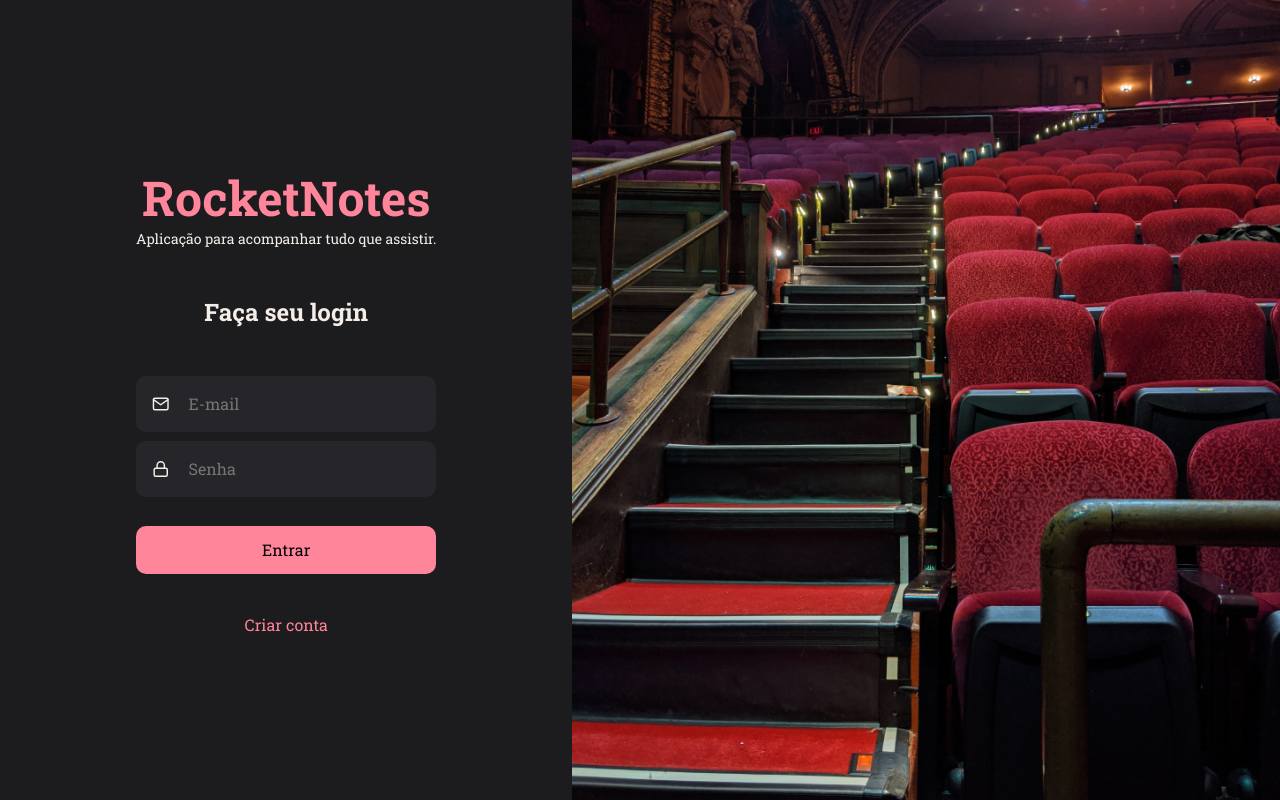
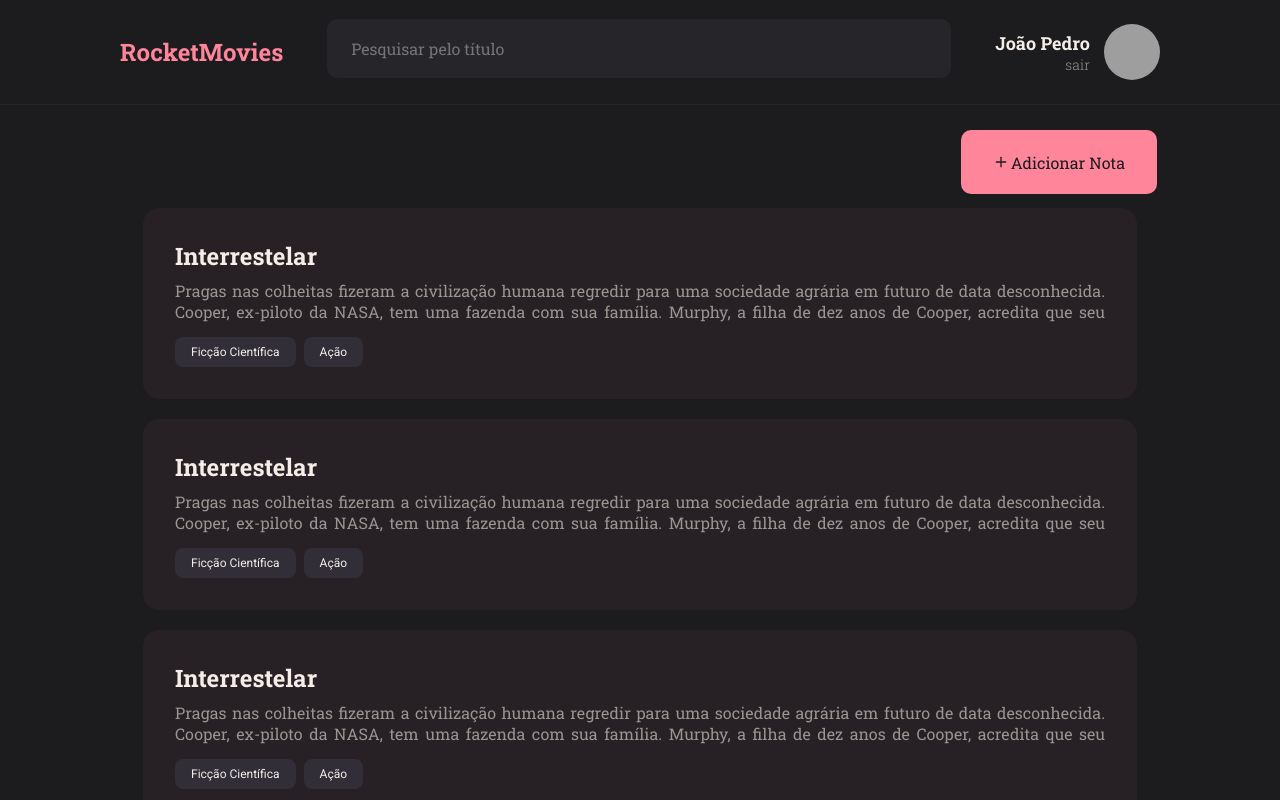
Before and after one commit to espjotape/rocketmovies, a React (Vite) app: page / in a window 1280 px wide. Built offline with nearby package versions, Linux system fonts and the light colour scheme; grey boxes are pictures that could not be loaded.

Commit message:
navigation

```diff
--- a/src/components/Header/index.jsx
+++ b/src/components/Header/index.jsx
@@ -9,7 +9,7 @@ export function Header(){
         <input type="text" placeholder="Pesquisar pelo título"/>
       </div>
 
-      <Profile>
+      <Profile to="/profile">
         <div>
           <strong>João Pedro</strong>
           <span>sair</span>
--- a/src/components/Header/styles.js
+++ b/src/components/Header/styles.js
@@ -1,4 +1,6 @@
 import styled from "styled-components";
+
+import { Link } from "react-router-dom";
 
 export const Container = styled.header`
   width: 100%;
@@ -45,7 +47,7 @@ export const Container = styled.header`
 }
 `
 
-export const Profile = styled.div`
+export const Profile = styled(Link)`
   display: flex;
   align-items: center;
 
@@ -63,8 +65,9 @@ export const Profile = styled.div`
 
     span {
       font-size: 14px;
-      color: ${({ theme }) => theme.COLORS.GRAY_100};
-      font-weight: 300
+      color: ${({ theme }) => theme.COLORS.GRAY};
+      font-weight: 300;
+
     }
 
     strong {
--- a/src/pages/Home/index.jsx
+++ b/src/pages/Home/index.jsx
@@ -1,8 +1,8 @@
 import { Container, Content, NewNote } from "./styles"
+
 
 import { Header } from "./../../components/Header"
 import { Note } from "./../../components/Note"
-
 
 import { FiPlus } from "react-icons/fi"
 
@@ -11,7 +11,7 @@ export function Home(){
     <Container>
       <Header />
       <main>
-        <NewNote>
+        <NewNote to="/new">
           <button>
             <FiPlus />
              Adicionar Nota
--- a/src/pages/Home/styles.js
+++ b/src/pages/Home/styles.js
@@ -1,4 +1,6 @@
 import styled from "styled-components";
+
+import { Link } from "react-router-dom";
 
 export const Container = styled.div`
   width: 100%;
@@ -13,7 +15,7 @@ export const Container = styled.div`
   > main {
     grid-area: content;
     margin: 0 123px;
-    max-width: 113.7rem;
+
     overflow-y: hidden;
     padding-bottom: 10px;
 
@@ -43,7 +45,7 @@ export const Content = styled.div`
   }
 `;
 
-export const NewNote = styled.div`
+export const NewNote = styled(Link)`
   grid-area: content;
   display: flex;
   width: 100%;
@@ -54,8 +56,8 @@ export const NewNote = styled.div`
 
 
   > button {
+    background-color: ${({ theme }) => theme.COLORS.PINK};
     border: none;
-    background-color: ${({ theme }) => theme.COLORS.PINK};
     color: ${({ theme }) => theme.COLORS.BACKGROUND_800};
     border-radius: 10px;
 
--- a/src/pages/New/index.jsx
+++ b/src/pages/New/index.jsx
@@ -1,3 +1,5 @@
+import { Link } from "react-router-dom";
+
 import { Container, Content, Footer } from "./styles"
 import { Header } from "../../components/Header"
 import { ButtonText } from "../../components/ButtonText"
@@ -7,7 +9,6 @@ import { NoteItem } from "../../components/NoteItem"
 
 import { FaArrowLeft } from "react-icons/fa";
 
-
 export function New(){
   return(
     <Container>
@@ -15,10 +16,10 @@ export function New(){
       <main>
         <section>
           <Content>
-            <div className="btn">
+            <Link to="/" className="btn">
                 <FaArrowLeft />
                 <ButtonText title="Voltar" />
-            </div>
+            </Link>
               <h1>Novo Filme</h1>
               <section>
                 <Input type="text" placeholder="Titulo"/>
--- a/src/pages/New/styles.js
+++ b/src/pages/New/styles.js
@@ -24,12 +24,12 @@ export const Container = styled.div`
 
     > section::-webkit-scrollbar {
       padding-top: 10px;
-      width: 0.8rem;
+      width: 6px;
     }
 
     > section::-webkit-scrollbar-thumb {
       background-color: ${({ theme }) => theme.COLORS.PINK};
-      border-radius: 0.8rem;
+      border-radius: 8px;
     }
 
   }
--- a/src/pages/Profile/index.jsx
+++ b/src/pages/Profile/index.jsx
@@ -1,4 +1,4 @@
-import { Container, Form ,Avatar } from "./styles";
+import { Container, Form ,Avatar, Return } from "./styles";
 
 import { FiArrowLeft, FiCamera ,FiUser,FiMail, FiLock } from 'react-icons/fi';
 
@@ -8,10 +8,14 @@ import { Button } from "../../components/Button"
 export function Profile(){
   return(
     <Container>
+
       <header>
-      <FiArrowLeft />
-      <p>Voltar</p>
+        <Return to="/">
+          <FiArrowLeft />
+          <p to="/">Voltar</p>
+        </Return>
       </header>
+
       <Avatar>
         <img src="https://github.com/espjotape.png" alt="foto de úsuario" />
         <label htmlFor="avatar">
@@ -21,6 +25,7 @@ export function Profile(){
           type="file" />
         </label>
       </Avatar>
+
       <Form>
         <Input placeholder="Nome" type="text" icon={FiUser}/>
         <Input placeholder="E-mail" type="email" icon={FiMail}/>
--- a/src/pages/Profile/styles.js
+++ b/src/pages/Profile/styles.js
@@ -1,4 +1,6 @@
 import styled from "styled-components"
+
+import { Link } from "react-router-dom"
 
 export const Container = styled.header`
   height: 100vh;
@@ -14,11 +16,25 @@ export const Container = styled.header`
     align-items: center;
     padding: 0 120px;
 
-    svg, p{
-      color: ${({ theme }) => theme.COLORS.PINK};
-      font-size: 15px;
-    }
+
   }
+`
+
+export const Return = styled(Link)`
+  display: flex;
+  align-items: center;
+  padding: 0 30px;
+
+  p {
+    text-decoration: none;
+    color: ${({ theme }) => theme.COLORS.PINK};
+    font-size: 15px;
+  }
+
+  svg {
+    color: ${({ theme }) => theme.COLORS.PINK};
+    font-size: 15px;
+  };
 `
 
 export const Form = styled.form`
--- a/src/pages/SignIn/index.jsx
+++ b/src/pages/SignIn/index.jsx
@@ -1,4 +1,6 @@
 import { Container, Form, Background } from "./styles";
+
+import { Link } from "react-router-dom";
 
 import { Input } from "../../components/Input"
 import { Button } from "../../components/Button"
@@ -28,9 +30,9 @@ export function SignIn(){
 
         <Button title="Entrar"/>
 
-        <a href="#">
+        <Link to="/register">
           Criar conta
-        </a>
+        </Link>
        </Form>
 
         <Background />
--- a/src/pages/SignUp/index.jsx
+++ b/src/pages/SignUp/index.jsx
@@ -1,4 +1,6 @@
 import { Container, Form, Background } from "./styles";
+
+import { Link } from "react-router-dom";
 
 import { Input } from "../../components/Input"
 import { Button } from "../../components/Button"
@@ -35,10 +37,10 @@ export function SignUp(){
 
         <Button title="Entrar"/>
 
-        <a href="#">
+        <Link to="/">
           <FaArrowLeft />
           Voltar para o login
-        </a>
+        </Link>
        </Form>
 
         <Background />
--- a/src/routes/auth.routes.jsx
+++ b/src/routes/auth.routes.jsx
@@ -8,7 +8,6 @@ export function AuthRoutes(){
     <Routes>
       <Route path="/" element={<SignIn />} />
       <Route path="/register" element={<SignUp />} />
-
     </Routes>
   )
 }
--- a/src/routes/index.jsx
+++ b/src/routes/index.jsx
@@ -7,7 +7,7 @@ export function Routes(){
   return(
     <BrowserRouter>
 
-      <AuthRoutes />
+      <AppRoutes />
     </BrowserRouter>
   )
 }
```
